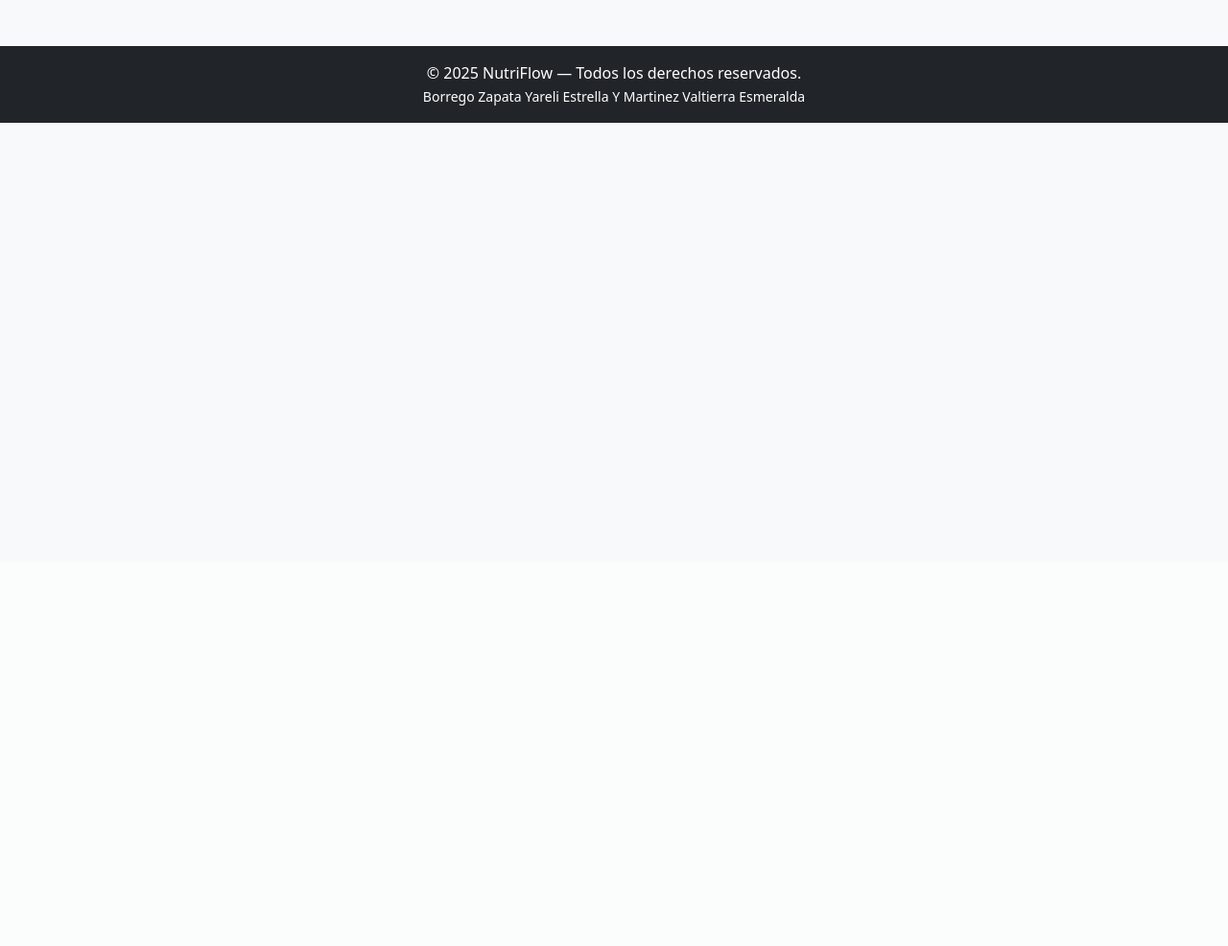
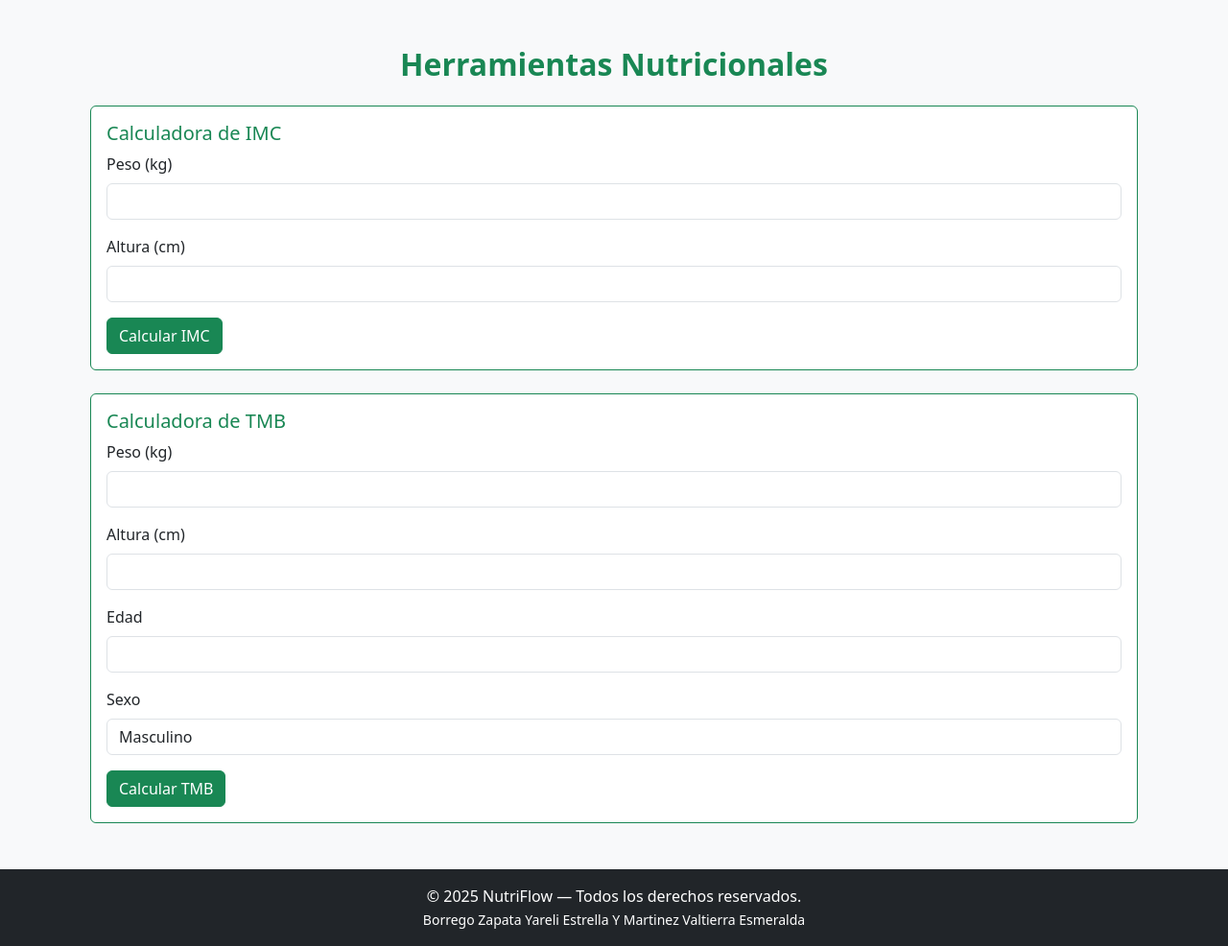
Before and after one commit to Yareli-Borrego-Zapata/nutriApp, a Flask app: page /herramientas in a window 1280 px wide. Shown: the part 214-1200 px from the top of the page at 96% size. Before the commit the page ends 342 px from the top, so only its background shows below. Run offline with Flask 3, Linux system fonts and the light colour scheme.

Commit message:
Actualizacion

```diff
--- a/app.py
+++ b/app.py
@@ -32,9 +32,50 @@ def educacion():
 def recetas():
     return render_template("recetas.html")
 
-@app.route("/herramientas")
+@app.route("/herramientas", methods=["GET", "POST"])
 def herramientas():
+    if request.method == "POST":
+        if "resultado" in request.form:
+            try:
+                peso = float(request.form.get("peso"))
+                altura = float(request.form.get("altura")) / 100
+
+                imc = peso / (altura ** 2)
+                resultado_imc = round(imc, 2)
+
+
+                if imc < 18.5:
+                    categoria_imc = "Bajo peso"
+                elif 18.5 <= imc < 25:
+                    categoria_imc = "Peso normal"
+                elif 25 <= imc < 30:
+                    categoria_imc = "Sobrepeso"
+                else:
+                    categoria_imc = "Obesidad"
+
+
+                return redirect(url_for("resultado", tipo="imc", resultado=resultado_imc, categoria=categoria_imc))
+
+            except:
+                return redirect(url_for("resultado", tipo="imc", resultado="Error", categoria="Datos no válidos"))
+
+        elif "tmb" in request.form:
+            try:
+                peso = float(request.form.get("peso_tmb"))
+                altura = float(request.form.get("altura_tmb"))
+                edad = int(request.form.get("edad"))
+                sexo = request.form.get("sexo_tmb")
+
+                if sexo == "m":
+                    tmb = 66 + (13.75 * peso) + (5 * altura) - (6.75 * edad)
+                else:
+                    tmb = 655 + (9.56 * peso) + (1.85 * altura) - (4.68 * edad)
+                return redirect(url_for("resultado", tipo="tmb", resultado=tmb))
+
+            except:
+                return redirect(url_for("resultado", tipo="tmb", resultado="Error"))
     return render_template("herramientas.html")
+
 
 @app.route("/iniciarS", methods=["GET", "POST"])
 def login():
--- a/templates/herramientas.html
+++ b/templates/herramientas.html
@@ -1,5 +1,60 @@
 {% extends "base.html" %}
 {% block content %}
 
+<div class="container mt-5 mb-5">
+    <h2 class="text-center text-success fw-bold mb-4">Herramientas Nutricionales</h2>
+    <div class="card border-success mb-4">
+        <div class="card-body">
+            <h5 class="card-title text-success">Calculadora de IMC</h5>
+            <form method="POST" action="/herramientas">
+                <div class="mb-3">
+                    <label class="form-label">Peso (kg)</label>
+                    <input type="number" step="0.1" class="form-control" name="peso" required>
+                </div>
+
+                <div class="mb-3">
+                    <label class="form-label">Altura (cm)</label>
+                    <input type="number" step="0.1" class="form-control" name="altura" required>
+                </div>
+
+                <button type="submit" class="btn btn-success" name="imc">Calcular IMC</button>
+            </form>
+        </div>
+    </div>
+
+<!-- Este es el TMB esme -->
+    <div class="card border-success mb-4">
+        <div class="card-body">
+            <h5 class="card-title text-success">Calculadora de TMB</h5>
+            <form method="POST" action="/herramientas">
+                <div class="mb-3">
+                    <label class="form-label">Peso (kg)</label>
+                    <input type="number" step="0.1" class="form-control" name="peso_tmb" required>
+                </div>
+
+                <div class="mb-3">
+                    <label class="form-label">Altura (cm)</label>
+                    <input type="number" step="0.1" class="form-control" name="altura_tmb" required>
+                </div>
+
+                <div class="mb-3">
+                    <label class="form-label">Edad</label>
+                    <input type="number" class="form-control" name="edad" required>
+                </div>
+
+                <div class="mb-3">
+                    <label class="form-label">Sexo</label>
+                    <select class="form-control" name="sexo_tmb" required>
+                        <option value="m">Masculino</option>
+                        <option value="f">Femenino</option>
+                    </select>
+                </div>
+
+                <button type="submit" class="btn btn-success" name="tmb">Calcular TMB</button>
+            </form>
+        </div>
+    </div>
+
+</div>
 
 {% endblock %}
```
Also changed, not shown: 1 other file.
